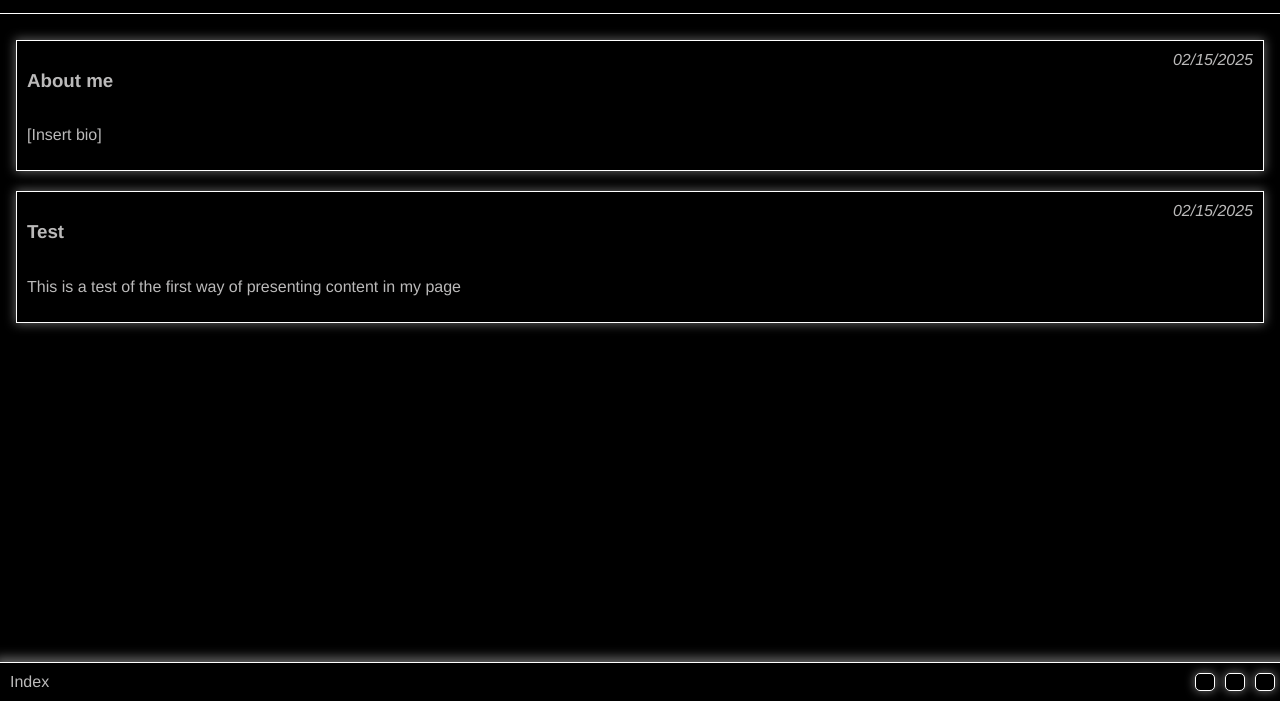
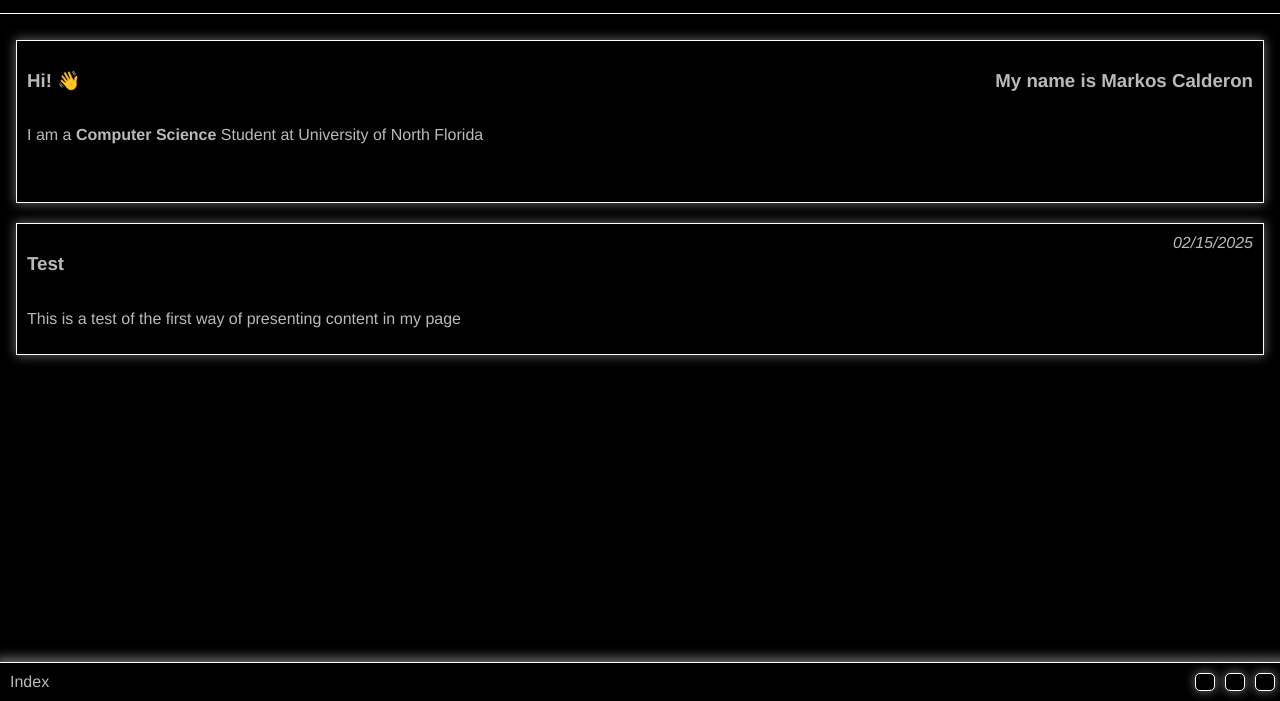
Before and after one commit to MKVolk/personal, a plain HTML site: page index.html in a window 1280 px wide. Shown: the part 99-800 px from the top of the page. Drawn offline with Linux system fonts and the light colour scheme.

Commit message:
Update index.html

```diff
--- a/index.html
+++ b/index.html
@@ -22,12 +22,14 @@
     </header>
       <main>
         <div class="content">
-            <div class="entry">
+            <div class="entry" id="introduction">
                 <div class="title">
-                    <h3>About me</h3>
-                    <i>02/15/2025</i>
+                    <h3>Hi! 👋</h3>
+                    <h3>My name is Markos Calderon</h3>
+                    <!--<i>02/15/2025</i>-->
                 </div>
-                <p>[Insert bio]</p>
+                <p>I am a <b>Computer Science</b> Student at University of North Florida</p>
+                <p></p>
             </div>
 
             <div class="entry">
```
